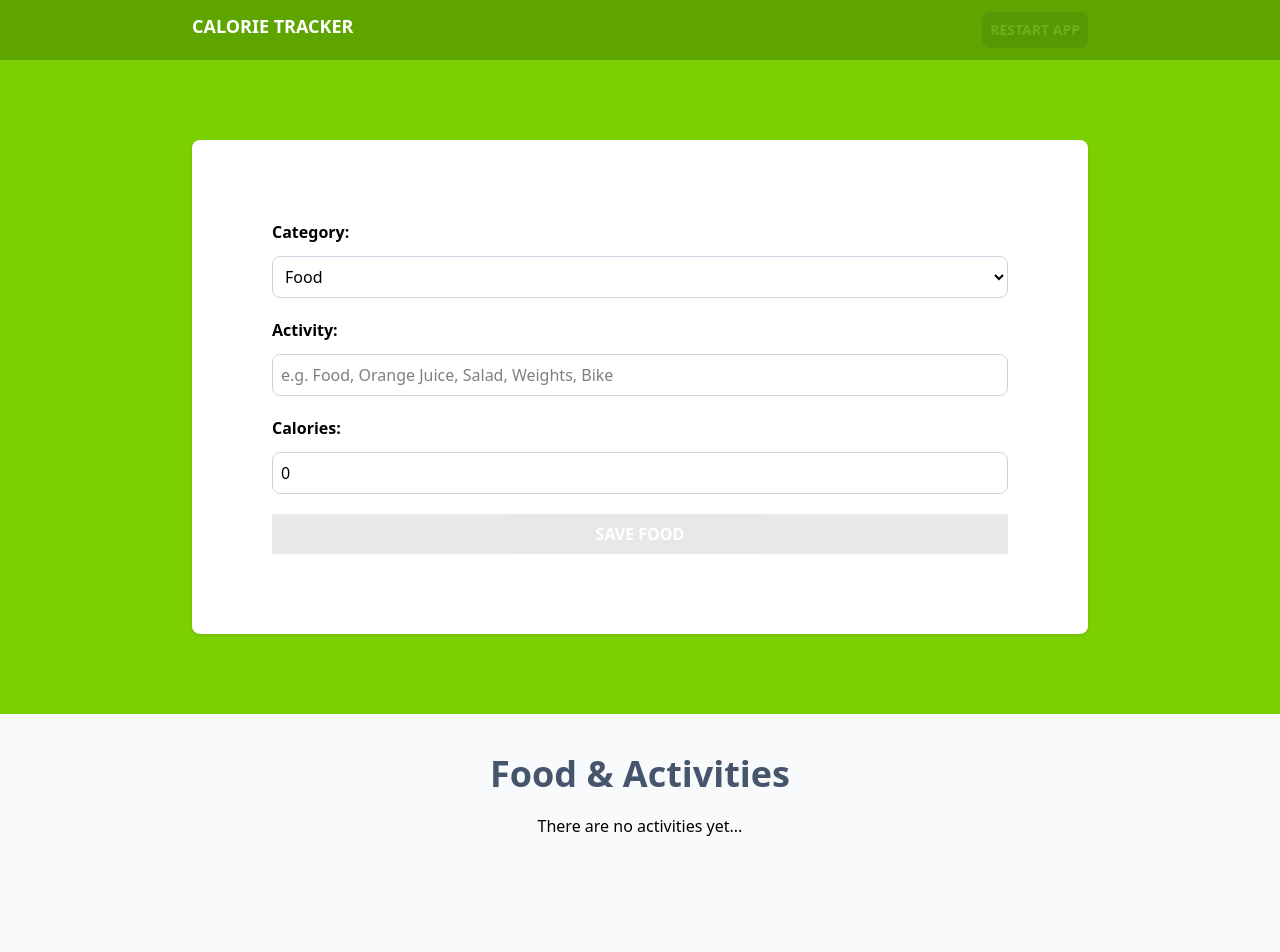
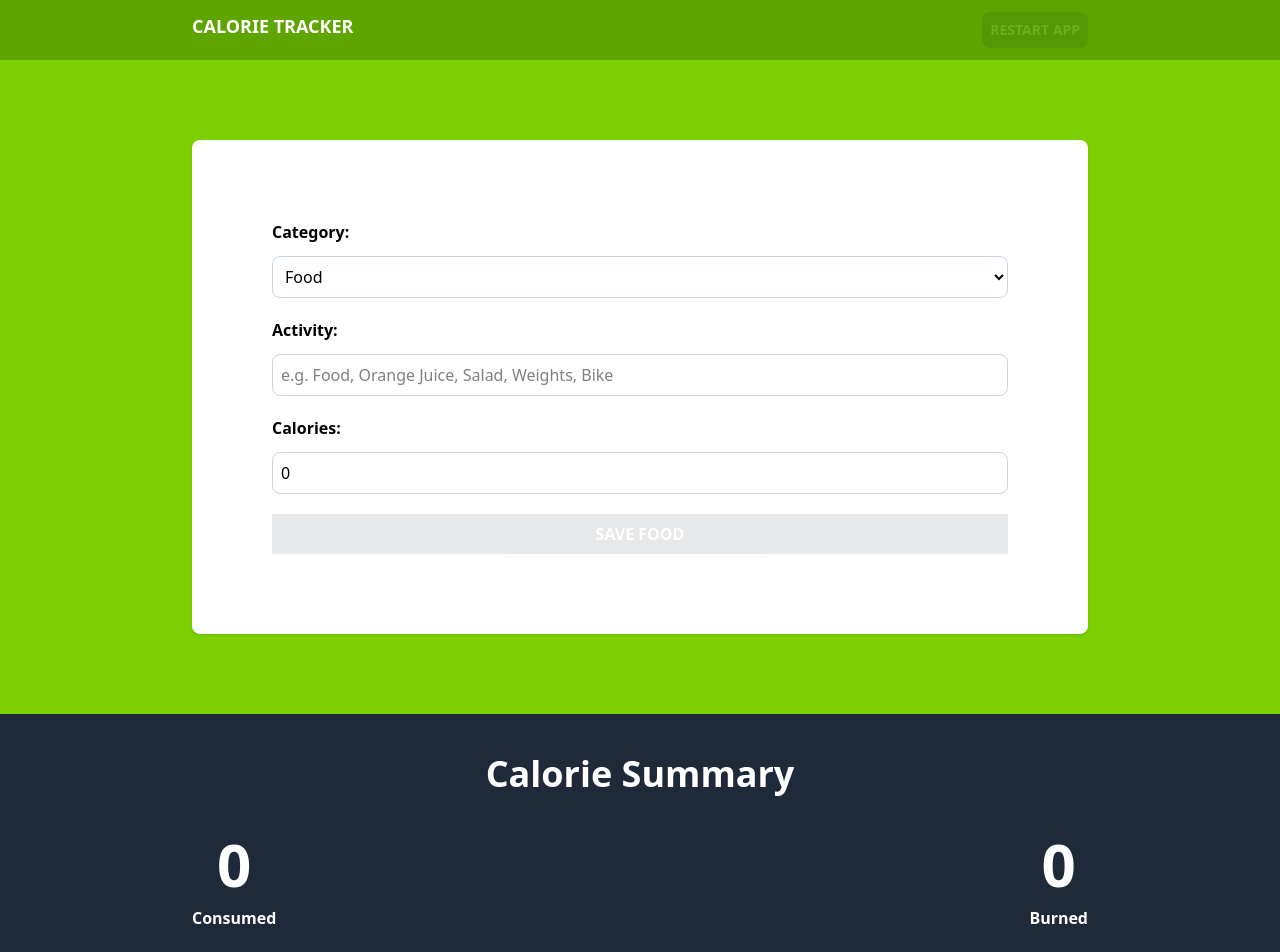
Before and after one commit to femo-dev/calorie-tracker, a React (Vite) app: page / in a window 1280 px wide. Shown: the top 952 px of the page. Before the commit the page ends 898 px from the top, so only its background shows below. Built offline with nearby package versions, Linux system fonts and the light colour scheme.

Commit message:
Showing tracked calories

```diff
--- a/src/App.tsx
+++ b/src/App.tsx
@@ -1,5 +1,6 @@
 import { useReducer, useEffect, useMemo } from "react";
 import Form from "./components/Form";
+import CalorieTracker from "./components/CalorieTracker";
 import { activityReducer, initialState } from "./reducers/activity-reducer";
 import ActivityList from "./components/ActivityList";
 
@@ -38,6 +39,14 @@
         </div>
       </section>
 
+      <section className="bg-gray-800 py-10">
+        <div className="max-w-4xl mx-auto">
+          <CalorieTracker
+            activities={state.activities}
+          />
+        </div>
+      </section>
+
       <section className="p-10 mx-auto max-w-4xl">
         <ActivityList
           activities={state.activities}
--- /dev/null
+++ b/src/components/CalorieTracker.tsx
@@ -0,0 +1,31 @@
+import { useMemo } from "react";
+import type { Activity } from "../types";
+
+type CalorieTrackerProps = {
+    activities: Activity[]
+};
+
+export default function CalorieTracker({activities} : CalorieTrackerProps){
+
+    // Counters.
+    const calorieConsumed = useMemo(() => activities.reduce((total, activity) => activity.category === 1 ? total + activity.calories : total, 0), [activities]);
+    const calorieBurned = useMemo(() => activities.reduce((total, activity) => activity.category === 2 ? total + activity.calories : total, 0), [activities]);
+
+    return (
+        <>
+            <h2 className="text-4xl font-black text-white text-center">
+                Calorie Summary
+            </h2>
+            <div className="flex flex-col items-center md:flex-row md:justify-between gap-5 mt-10">
+                <p className="text-white font-bold rounded-full grid grid-cols-1 gap-3 text-center">
+                    <span className="font-black text-6xl text-orange">{ calorieConsumed }</span>
+                    Consumed
+                </p>
+                <p className="text-white font-bold rounded-full grid grid-cols-1 gap-3 text-center">
+                    <span className="font-black text-6xl text-orange">{ calorieBurned }</span>
+                    Burned
+                </p>
+            </div>
+        </>
+    )
+}
```
